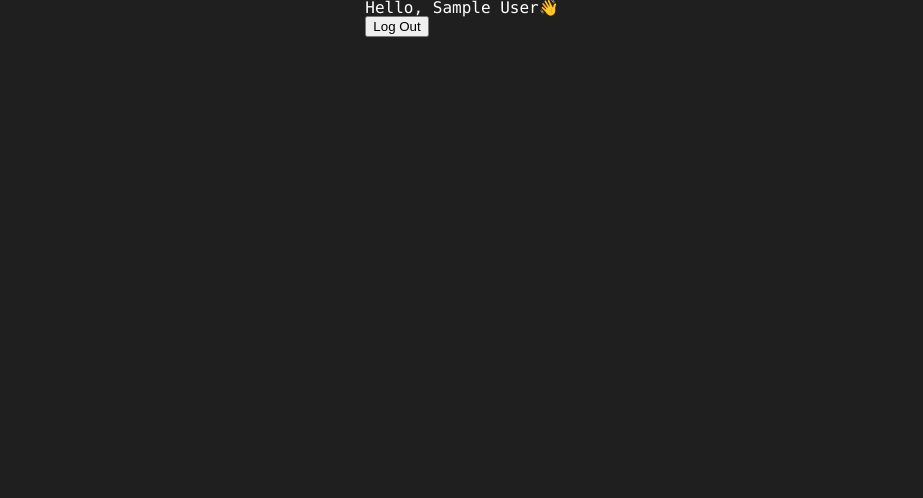
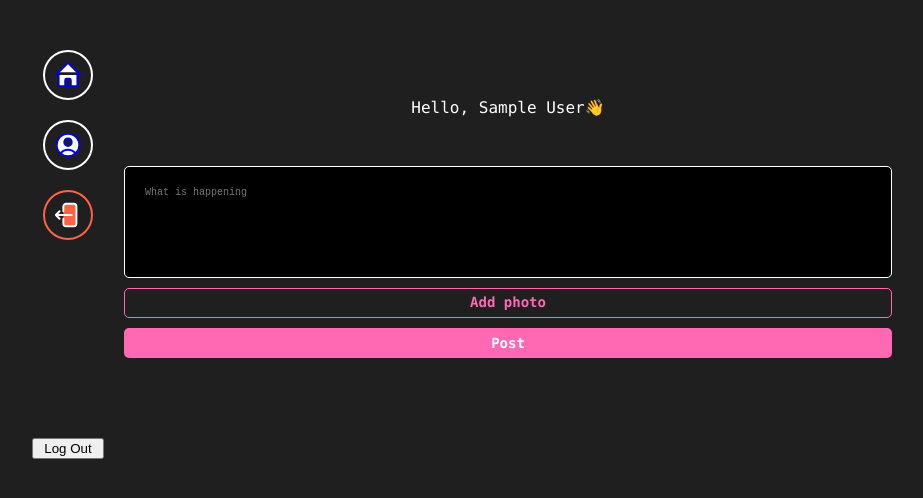
Before and after one commit to imss0/share-your-thoughts, a React (Vite) app: page / in a window 1280 px wide. Shown: the top 498 px of the page, without its empty margins (178-1101 px from the left). Built offline with nearby package versions, Linux system fonts and the light colour scheme; no server answers; sample sign-in values are in the browser's storage.

Commit message:
post form

```diff
--- a/src/components/auth-components.tsx
+++ b/src/components/auth-components.tsx
@@ -5,9 +5,10 @@ export const Wrapper = styled.div`
   display: flex;
   flex-direction: column;
   align-items: center;
-  width: 380px;
+  width: 60vw;
   padding: 50px 0px;
 `;
+
 export const Title = styled.div`
   font-size: 18px;
   color: #bf82ba;
--- a/src/components/layout.tsx
+++ b/src/components/layout.tsx
@@ -1,9 +1,110 @@
-import { Outlet } from "react-router-dom";
+import { Outlet, Link, useNavigate } from "react-router-dom";
+import { styled } from "styled-components";
+import { auth } from "../firebase";
 
+const Wrapper = styled.div`
+  display: grid;
+  gap: 20px;
+  grid-template-columns: 1fr 4fr;
+  padding: 50px 0px;
+  width: 100%;
+  max-width: 860px;
+  height: 100px;
+`;
+const Menu = styled.div`
+  display: flex;
+  flex-direction: column;
+  align-items: center;
+  gap: 20px;
+`;
+const MenuItem = styled.div`
+  cursor: pointer;
+  display: flex;
+  align-items: center;
+  justify-content: center;
+  border: 2px solid white;
+  height: 50px;
+  width: 50px;
+  border-radius: 50%;
+  svg {
+    width: 30px;
+    fill: white;
+  }
+  &.logout {
+    border-color: tomato;
+    svg {
+      fill: tomato;
+    }
+  }
+`;
 export default function Layout() {
+  const navigate = useNavigate();
+  const onLogout = async () => {
+    const ok = confirm("Are you sure you want to logout?");
+    if (ok) {
+      await auth.signOut();
+      navigate("/login");
+    }
+  };
   return (
-    <>
+    <Wrapper>
+      <Menu>
+        <Link to="/">
+          <MenuItem>
+            <svg
+              fill="none"
+              strokeWidth={1.5}
+              stroke="currentColor"
+              viewBox="0 0 24 24"
+              xmlns="http://www.w3.org/2000/svg"
+              aria-hidden="true"
+            >
+              <path
+                strokeLinecap="round"
+                strokeLinejoin="round"
+                d="m2.25 12 8.954-8.955c.44-.439 1.152-.439 1.591 0L21.75 12M4.5 9.75v10.125c0 .621.504 1.125 1.125 1.125H9.75v-4.875c0-.621.504-1.125 1.125-1.125h2.25c.621 0 1.125.504 1.125 1.125V21h4.125c.621 0 1.125-.504 1.125-1.125V9.75M8.25 21h8.25"
+              />
+            </svg>
+          </MenuItem>
+        </Link>
+        <Link to="/profile">
+          <MenuItem>
+            {" "}
+            <svg
+              fill="none"
+              strokeWidth={1.5}
+              stroke="currentColor"
+              viewBox="0 0 24 24"
+              xmlns="http://www.w3.org/2000/svg"
+              aria-hidden="true"
+            >
+              <path
+                strokeLinecap="round"
+                strokeLinejoin="round"
+                d="M17.982 18.725A7.488 7.488 0 0 0 12 15.75a7.488 7.488 0 0 0-5.982 2.975m11.963 0a9 9 0 1 0-11.963 0m11.963 0A8.966 8.966 0 0 1 12 21a8.966 8.966 0 0 1-5.982-2.275M15 9.75a3 3 0 1 1-6 0 3 3 0 0 1 6 0Z"
+              />
+            </svg>
+          </MenuItem>
+        </Link>
+
+        <MenuItem onClick={onLogout} className="logout">
+          <svg
+            fill="none"
+            strokeWidth={1.5}
+            stroke="currentColor"
+            viewBox="0 0 24 24"
+            xmlns="http://www.w3.org/2000/svg"
+            aria-hidden="true"
+          >
+            <path
+              strokeLinecap="round"
+              strokeLinejoin="round"
+              d="M8.25 9V5.25A2.25 2.25 0 0 1 10.5 3h6a2.25 2.25 0 0 1 2.25 2.25v13.5A2.25 2.25 0 0 1 16.5 21h-6a2.25 2.25 0 0 1-2.25-2.25V15m-3 0-3-3m0 0 3-3m-3 3H15"
+            />
+          </svg>
+        </MenuItem>
+      </Menu>
       <Outlet />
-    </>
+    </Wrapper>
   );
 }
--- /dev/null
+++ b/src/components/post-form.tsx
@@ -0,0 +1,124 @@
+import React, { useState } from "react";
+import { styled } from "styled-components";
+import { Form } from "./auth-components";
+import { addDoc, collection, updateDoc } from "firebase/firestore";
+import { auth, db, storage } from "../firebase";
+import { getDownloadURL, ref, uploadBytes } from "firebase/storage";
+
+const TextArea = styled.textarea`
+  border: 1px solid white;
+  padding: 20px;
+  border-radius: 5px;
+  font-size: 12px;
+  color: white;
+  background-color: black;
+  width: 100%;
+  resize: none;
+  &::placeholder {
+    font-size: 10px;
+  }
+  &:focus {
+    outline: none;
+    border-color: lightgreen;
+  }
+`;
+const AttachFileBtn = styled.label`
+  padding: 6px;
+  color: hotpink;
+  text-align: center;
+  border-radius: 5px;
+  border: 1px solid hotpink;
+  font-size: 14px;
+  height: 30px;
+  font-weight: 600;
+  cursor: pointer;
+`;
+const AttachFileInput = styled.input`
+  display: none;
+`;
+const SubmitBtn = styled.input`
+  background-color: hotpink;
+  color: white;
+  border: none;
+  padding: 6px;
+  border-radius: 5px;
+  font-size: 14px;
+  height: 30px;
+  font-weight: 600;
+  font-family: Consolas, monaco, monospace;
+  cursor: pointer;
+  &:hover,
+  &:active {
+    opacity: 0.9;
+  }
+`;
+
+export default function PostForm() {
+  const [isLoading, setLoading] = useState(false);
+  const [tweet, setTweet] = useState("");
+  const [file, setFile] = useState<File | null>(null);
+  const onChange = (e: React.ChangeEvent<HTMLTextAreaElement>) => {
+    setTweet(e.target.value);
+  };
+  const onFileChange = (e: React.ChangeEvent<HTMLInputElement>) => {
+    const { files } = e.target;
+    if (files && files.length === 1) {
+      if (files[0].size / 1000000 < 2) setFile(files[0]);
+      else {
+        alert("File size should be less than 2MB");
+        setFile(null);
+      }
+    }
+  };
+
+  const onSubmit = async (e: React.FormEvent<HTMLFormElement>) => {
+    e.preventDefault();
+    const user = auth.currentUser;
+    if (isLoading || !user || tweet === "" || tweet.length > 200) return;
+    try {
+      setLoading(true);
+      const doc = await addDoc(collection(db, "posts"), {
+        content: tweet,
+        createdAt: Date.now(),
+        username: user.displayName || "noname",
+        userId: user.uid,
+      });
+      if (file) {
+        const locationRef = ref(
+          storage,
+          `posts/${user.uid}-${user.displayName}/${doc.id}`
+        );
+        const result = await uploadBytes(locationRef, file);
+        const url = await getDownloadURL(result.ref);
+        await updateDoc(doc, { attachment: url });
+      }
+      setTweet("");
+      setFile(null);
+    } catch (e) {
+      console.log(e);
+    } finally {
+      setLoading(false);
+    }
+  };
+  return (
+    <Form onSubmit={onSubmit}>
+      <TextArea
+        onChange={onChange}
+        value={tweet}
+        placeholder="What is happening"
+        rows={5}
+        maxLength={200}
+      />
+      <AttachFileBtn htmlFor="file">
+        {file ? "Photo added" : "Add photo"}
+      </AttachFileBtn>
+      <AttachFileInput
+        onChange={onFileChange}
+        type="file"
+        id="file"
+        accept="image/*"
+      />
+      <SubmitBtn type="submit" value={isLoading ? "Posting..." : "Post"} />
+    </Form>
+  );
+}
--- a/src/firebase.ts
+++ b/src/firebase.ts
@@ -1,5 +1,7 @@
 import firebase from "firebase/compat/app";
 import { getAuth } from "firebase/auth";
+import { getStorage } from "firebase/storage";
+import { getFirestore } from "firebase/firestore";
 
 const firebaseConfig = {
   apiKey: process.env.VITE_FIREBASE_API_KEY,
@@ -13,3 +15,6 @@ const firebaseConfig = {
 const app = firebase.initializeApp(firebaseConfig);
 
 export const auth = getAuth(app);
+
+export const storage = getStorage(app);
+export const db = getFirestore(app);
--- a/src/routes/home.tsx
+++ b/src/routes/home.tsx
@@ -1,5 +1,7 @@
 import { useNavigate } from "react-router-dom";
 import { auth } from "../firebase";
+import PostForm from "../components/post-form";
+import { Wrapper } from "../components/auth-components";
 
 export default function Home() {
   const navigate = useNavigate();
@@ -9,9 +11,13 @@ export default function Home() {
   };
 
   return (
-    <h1>
-      <div>Hello, {auth.currentUser?.displayName}👋</div>
+    <>
+      <Wrapper>
+        <div>Hello, {auth.currentUser?.displayName}👋</div>
+        <PostForm />
+      </Wrapper>
+
       <button onClick={logOut}>Log Out</button>
-    </h1>
+    </>
   );
 }
```
